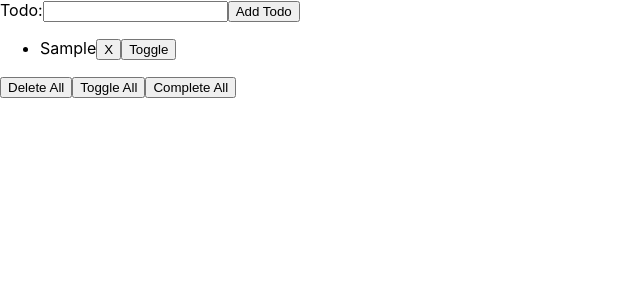
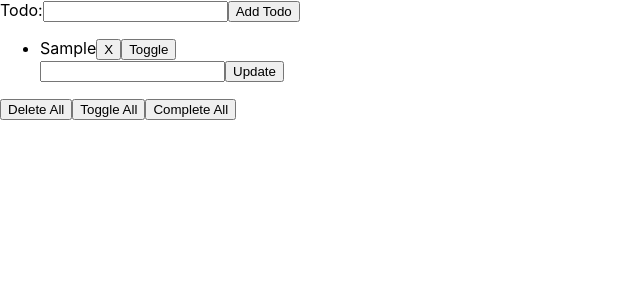
Before and after one commit to staringelf/React-Todo-List, a React (Create React App) app: page / in a window 1280 px wide. Both pictures are taken after typing "Sample" into the empty fields and a click on the button "Add Todo". Shown: the top 300 px of the page, without its empty margins (0-640 px from the left). Built offline with nearby package versions, Linux system fonts and the light colour scheme.

Commit message:
add update todo field

```diff
--- a/src/App.js
+++ b/src/App.js
@@ -41,6 +41,16 @@ function App() {
     ));
   }
 
+  function updateTodo(text, id){
+    console.log(text)
+    setTodos(todos.map((todo) => (
+      todo.id === id ? {
+        ...todo,
+        text: text
+      } : todo
+    )))
+  }
+
   function completeAll() {
     setTodos(todos.map((todo) => (
       {
@@ -63,7 +73,8 @@ function App() {
             id={id}
             completed={completed}
             deleteTodo={deleteTodo}
-            toggleTodo={toggleTodo}/>
+            toggleTodo={toggleTodo}
+            updateTodo={updateTodo}/>
         ))}
       </ul>
 
--- a/src/components/Form.js
+++ b/src/components/Form.js
@@ -21,12 +21,12 @@ function Form ({ addTodo }) {
   }
 
   return (
-    <form>
+    <form onSubmit={handleSubmit}>
       <label htmlFor="todo">
         Todo:
         <input type="text" name="todo" value={text} onChange={(e) => setText(e.target.value)}/>
       </label>
-      <button type="submit" onClick={handleSubmit}>Add Todo</button>
+      <button type="submit">Add Todo</button>
     </form>
   )
 }
--- a/src/components/Todo.js
+++ b/src/components/Todo.js
@@ -1,9 +1,28 @@
-function Todo ({ text, id, completed, deleteTodo, toggleTodo }) {
+import { useState } from "react";
+
+function Todo ({ text, id, completed, deleteTodo, toggleTodo, updateTodo }) {
+
+  const [newText, setNewText] = useState("");
+
+  function handleSubmit(e) {
+    e.preventDefault();
+    updateTodo(newText, id);
+    clearForm();
+  }
+
+  function clearForm(){
+    setNewText("");
+  }
+
   return (
     <li id={id} key={id} data-completed={completed}>
       <span>{text}</span>
       <button onClick={() => deleteTodo(id)}>X</button>
       <button onClick={() => toggleTodo(id)}>Toggle</button>
+      <form onSubmit={handleSubmit}>
+        <input type="text" value={newText} onChange={(e) => setNewText(e.target.value)}/>
+        <button type="submit">Update</button>
+      </form>
     </li>
   )
 }
```
